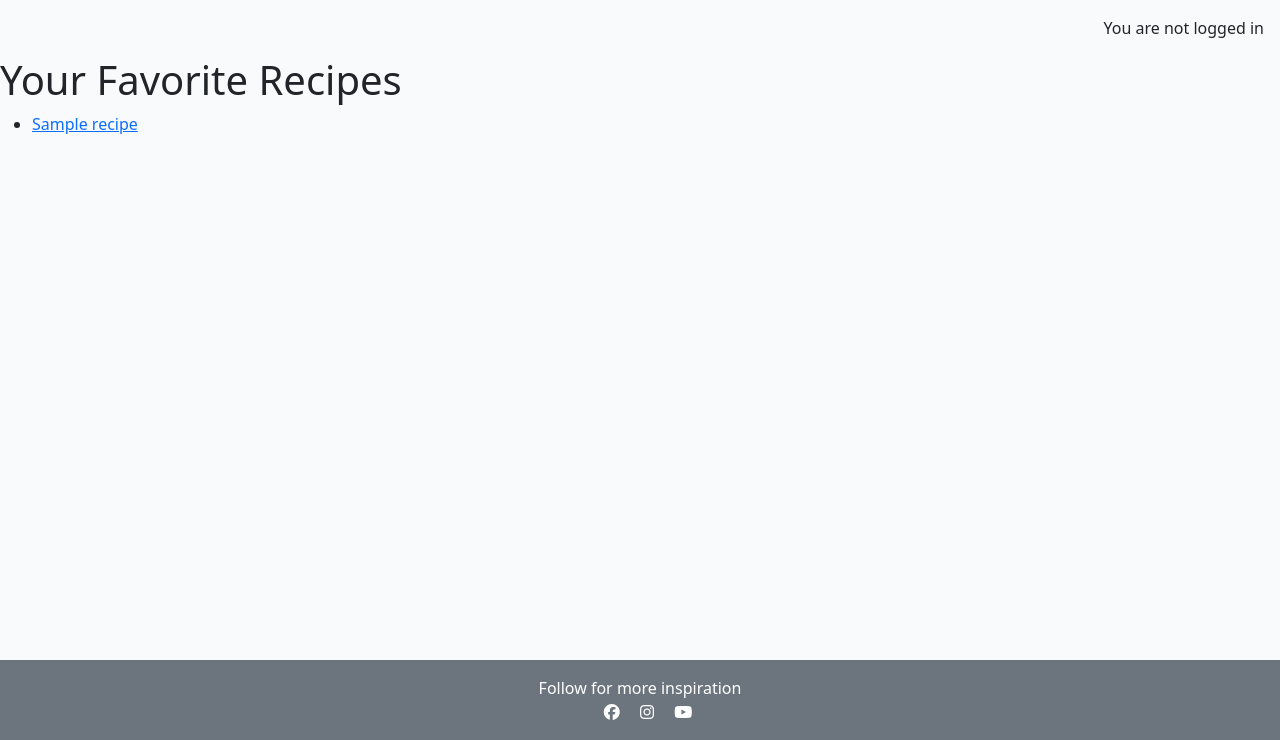
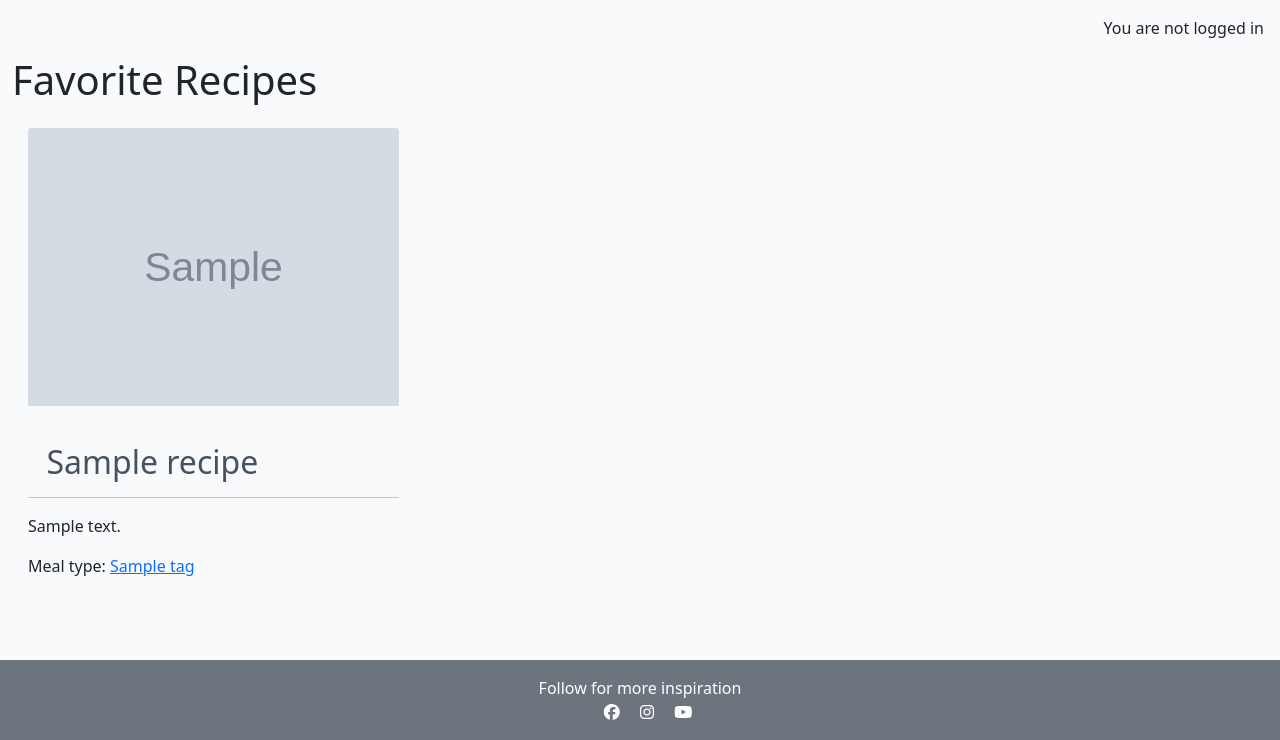
Before and after one commit to SophieTiger/fitness-recipes, a Django app: template recipes/templates/recipes/favorites.html in a window 1280 px wide. Shown: the part 60-800 px from the top of the page. Run offline with Django 4.2, Linux system fonts and the light colour scheme; the template is opened without the code that fills it: most values are stand-ins (such as "Sample title", 1, 10 or a date in 2020); grey boxes marked "Sample" are stand-in pictures; some libraries are stand-ins or nearby versions.

Commit message:
Add favorites html template details

```diff
--- a/recipes/templates/recipes/favorites.html
+++ b/recipes/templates/recipes/favorites.html
@@ -3,13 +3,79 @@
 
 {% block content %}
 
-<h1>Your Favorite Recipes</h1>
+<div class="container-fluid">
+    <div class="row">
+        <div class="col-12">
+            <h1>Favorite Recipes</h1>
+
+            <!-- Display favorite recipes -->
+            <div class="row">
+                {% for recipe in favorite_recipes %}
+                <div class="col-md-4">
+                    <div class="card mb-4">
+                        <div class="card-body">
+                            <div class="image-container">
+                                {% if "placeholder" in recipe.featured_image.url %}
+                                <img class="card-img-top" src="{% static 'images/default_recipe.jpg' %}"
+                                    alt="placeholder image">
+                                {% else %}
+                                <img class="card-img-top" src=" {{ recipe.featured_image.url }}" alt="{{ recipe.title }}">
+                                {% endif %}
+                                <div class="image-flash"></div>
+                            </div>
+                            <a href="{% url 'recipe_detail' recipe.slug %}" class="recipe-link">
+                                <h2 class="recipe-title">{{recipe.title}}</h2>
+                            </a>
+                            <hr />
+                            <p>{{recipe.description}}</p>
+                            <p>Meal type:
+                                {% for tag in recipe.tags.all %}
+                                <a href="{% url 'recipes_list_by_tag' tag.slug %}">{{ tag.name }}</a>
+                                {% if not forloop.last %}, {% endif %}
+                                {% endfor %}
+                            </p>
+                        </div>
+                    </div>
+                </div>
+                {% if forloop.counter|divisibleby:3 and not forloop.last %}
+            </div>
+            <div class="row">
+                {% endif %}
+                {% endfor %}
+            </div>
+
+            <!-- If no recipes are found -->
+            {% if not recipes %}
+            <p>You haven't liked any recipes yet.</p>
+            {% endif %}
+
+            {% if is_paginated %}
+            <nav aria-label="Page navigation">
+                <ul class="pagination justify-content-center">
+                    {% if page_obj.has_previous %}
+                    <li class="page-item">
+                        <a href="?page={{ page_obj.previous_page_number }}" class="page-link">&laquo; Previous</a>
+                    </li>
+                    {% endif %}
+                    {% if page_obj.has_next %}
+                    <li class="page-item">
+                        <a href="?page={{ page_obj.next_page_number }}" class="page-link">Next &raquo;</a>
+                    </li>
+                    {% endif %}
+                </ul>
+            </nav>
+            {% endif %}
+        </div>
+    </div>
+</div>
+
+<!--<h1>Your Favorite Recipes</h1>
 <ul>
     {% for recipe in favorite_recipes %}
         <li><a href="{% url 'recipe_detail' recipe.slug %}">{{ recipe.title }}</a></li>
     {% empty %}
         <li>You haven't liked any recipes yet.</li>
     {% endfor %}
-</ul>
+</ul>-->
 
 {% endblock %}
```
